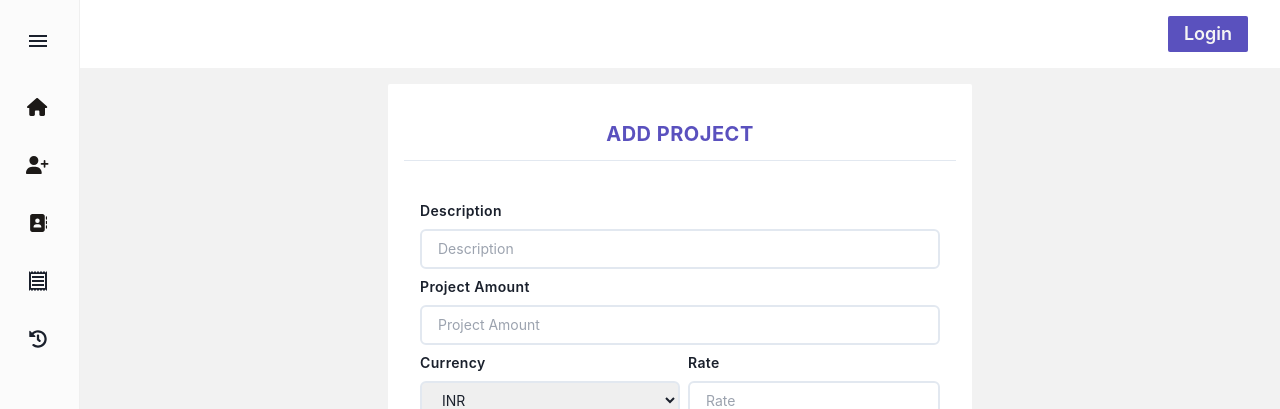
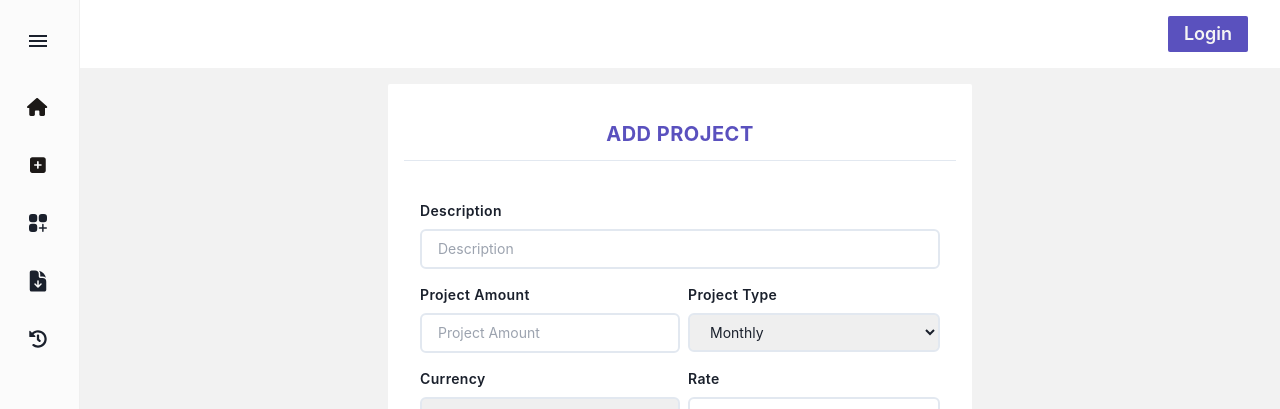
Before and after one commit to 0002aakansha/Updated_Invoice_Client, a Next.js app: page /addProject in a window 1280 px wide. Shown: the top 409 px of the page. Built offline with nearby package versions, Linux system fonts and the light colour scheme; no server answers.

Commit message:
icons updated

```diff
--- a/components/add/AddProjectForm.tsx
+++ b/components/add/AddProjectForm.tsx
@@ -11,6 +11,7 @@ import TextLoaders from "../spinners/textLoaders";
 const AddProjectForm = () => {
   const [description, setDescription] = useState("");
   const [rate, setRate] = useState<rateType>({ currency: "INR", rate: 0 });
+  const [projectType, setProjectType] = useState<string>('')
   const [conversionRate, setConversionRate] = useState<number>();
   const [projectAmount, setProjectAmount] = useState<number>();
   const [BelongsTo, setBelongsTo] = useState("");
@@ -31,6 +32,7 @@ const AddProjectForm = () => {
       createProject({
         description,
         rate,
+        projectType,
         conversionRate,
         amount: projectAmount,
         companyId: BelongsTo,
@@ -77,6 +79,7 @@ const AddProjectForm = () => {
               }}
             />
           </div>
+        <div className="sm:grid sm:grid-cols-1   md:grid md:grid-cols-2 space-x-2 my-2">
           <div className="flex flex-col my-2">
             <label htmlFor="name" className="font-semibold tracking-wide mb-2 xs:text-xs sm:text-sm md:text-md">
               Project Amount
@@ -95,6 +98,27 @@ const AddProjectForm = () => {
               }}
             />
           </div>
+          <div>
+          <div className="flex flex-col my-2">
+            <label htmlFor="name" className="font-semibold tracking-wide mb-2 xs:text-xs sm:text-sm md:text-md">
+              Project Type
+            </label>
+            <select
+                name=""
+                id=""
+                className="outline-none border-2 px-4 py-2 rounded-md xs:text-xs sm:text-sm md:text-md"
+                value={projectType}
+                onChange={(e) => setProjectType(e.target.value)}
+              >
+                <option value="monthly">Monthly</option>
+                <option value="hourly">Hourly</option>
+
+              </select>
+          </div>
+          </div>
+
+        </div>
+
           <div className="sm:grid sm:grid-cols-1   md:grid md:grid-cols-2 space-x-2 my-2">
             <div className="flex flex-col">
               <label
--- /dev/null
+++ b/components/image/AddProject.tsx
@@ -0,0 +1,12 @@
+import React from 'react'
+
+function AddProject() {
+    return (
+        <svg xmlns="http://www.w3.org/2000/svg" viewBox="0 0 24 24" fill="currentColor" className="w-6 h-6">
+            <path d="M6 3a3 3 0 00-3 3v2.25a3 3 0 003 3h2.25a3 3 0 003-3V6a3 3 0 00-3-3H6zM15.75 3a3 3 0 00-3 3v2.25a3 3 0 003 3H18a3 3 0 003-3V6a3 3 0 00-3-3h-2.25zM6 12.75a3 3 0 00-3 3V18a3 3 0 003 3h2.25a3 3 0 003-3v-2.25a3 3 0 00-3-3H6zM17.625 13.5a.75.75 0 00-1.5 0v2.625H13.5a.75.75 0 000 1.5h2.625v2.625a.75.75 0 001.5 0v-2.625h2.625a.75.75 0 000-1.5h-2.625V13.5z" />
+        </svg>
+
+    )
+}
+
+export default AddProject
--- /dev/null
+++ b/components/image/Bill.tsx
@@ -0,0 +1,13 @@
+import React from 'react'
+
+function Bill() {
+    return (
+        <svg xmlns="http://www.w3.org/2000/svg" viewBox="0 0 24 24" fill="currentColor" className="w-6 h-6">
+            <path fillRule="evenodd" d="M5.625 1.5H9a3.75 3.75 0 013.75 3.75v1.875c0 1.036.84 1.875 1.875 1.875H16.5a3.75 3.75 0 013.75 3.75v7.875c0 1.035-.84 1.875-1.875 1.875H5.625a1.875 1.875 0 01-1.875-1.875V3.375c0-1.036.84-1.875 1.875-1.875zm5.845 17.03a.75.75 0 001.06 0l3-3a.75.75 0 10-1.06-1.06l-1.72 1.72V12a.75.75 0 00-1.5 0v4.19l-1.72-1.72a.75.75 0 00-1.06 1.06l3 3z" clipRule="evenodd" />
+            <path d="M14.25 5.25a5.23 5.23 0 00-1.279-3.434 9.768 9.768 0 016.963 6.963A5.23 5.23 0 0016.5 7.5h-1.875a.375.375 0 01-.375-.375V5.25z" />
+        </svg>
+
+    )
+}
+
+export default Bill
--- a/components/layout/Sidebar.tsx
+++ b/components/layout/Sidebar.tsx
@@ -5,12 +5,14 @@ import { useEffect, useState } from 'react'
 import { AppDispatch } from '@/components/store/store'
 import { fetchUserById } from '@/components/store/user'
 import { FontAwesomeIcon } from '@fortawesome/react-fontawesome'
-import { faAddressBook, faAngleRight, faBars, faFileInvoice, faHouse, faUserPlus } from '@fortawesome/free-solid-svg-icons'
+import { faAddressBook, faAngleRight, faBars, faFileInvoice, faHouse, faUserPlus, faSquarePlus } from '@fortawesome/free-solid-svg-icons'
 import { FaHistory } from 'react-icons/fa'
 import { Sidebar, Menu, MenuItem, useProSidebar } from "react-pro-sidebar";
 import ReceiptOutlinedIcon from "@mui/icons-material/ReceiptOutlined";
 import MenuOutlinedIcon from "@mui/icons-material/MenuOutlined";
 import Loader from '../spinners/Loader'
+import AddProject from '../image/AddProject'
+import Bill from '../image/Bill'
 
 const SideBar = () => {
     const router = useRouter()
@@ -37,7 +39,7 @@ const SideBar = () => {
                         className='my-4'
                     >
                         <div className='p-4'>
-                            {loading ? <Loader /> : uname.toLowerCase().startsWith('gammaedge') ? <img src="/images/logo.png" alt="" className="w-full" /> : <img src="/images/cubexoLogo.png" alt="" className="w-3/4" />
+                            {loading ? <Loader /> : uname.toLowerCase().startsWith('gammaedge') ? <img src="/images/logo.png" alt="" className="w-full h-9" /> : <img src="/images/cubexoLogo.png" alt="" className="w-3/4" />
                             }
                         </div>
                     </MenuItem>
@@ -47,17 +49,19 @@ const SideBar = () => {
                         <span className='capitalize tracking-normal font-semibold text-slate-700'>Dashboard</span>
                     </MenuItem>
                     <MenuItem className='my-2'
-                        icon={<FontAwesomeIcon icon={faUserPlus} className='text-stone-900 text-lg' />}
+                        icon={<FontAwesomeIcon icon={faSquarePlus} className='text-stone-900 text-lg' />}
                         onClick={() => router.push('/addClient')}>
                         <span className='capitalize tracking-normal font-semibold text-slate-700'>Add Client</span>
                     </MenuItem>
                     <MenuItem className='my-2'
-                        icon={<FontAwesomeIcon icon={faAddressBook} className='text-stone-900 text-lg' />}
+                        // icon={<FontAwesomeIcon icon={faAddressBook} className='text-stone-900 text-lg' />}
+                        icon={<AddProject />}
                         onClick={() => router.push('/addProject')}>
                         <span className='capitalize tracking-normal font-semibold text-slate-700'>Add Project</span>
                     </MenuItem>
                     <MenuItem className='my-2'
-                        icon={<ReceiptOutlinedIcon className='text-xl' />}
+                        // icon={<ReceiptOutlinedIcon className='text-xl' />}
+                        icon={<Bill />}
                         onClick={() => router.push('/generateInvoice')}>
                         <span className='capitalize tracking-normal font-semibold text-slate-700'>Generate Invoice</span>
                     </MenuItem>
```
